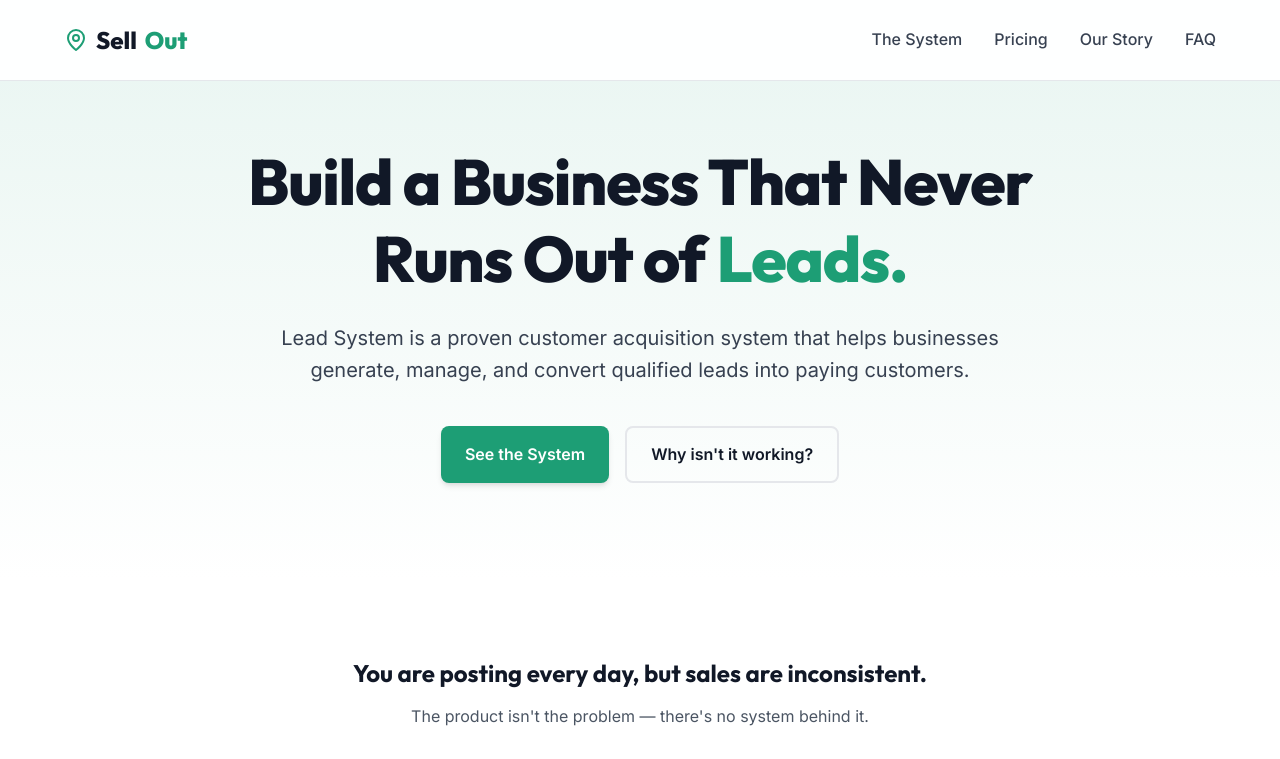
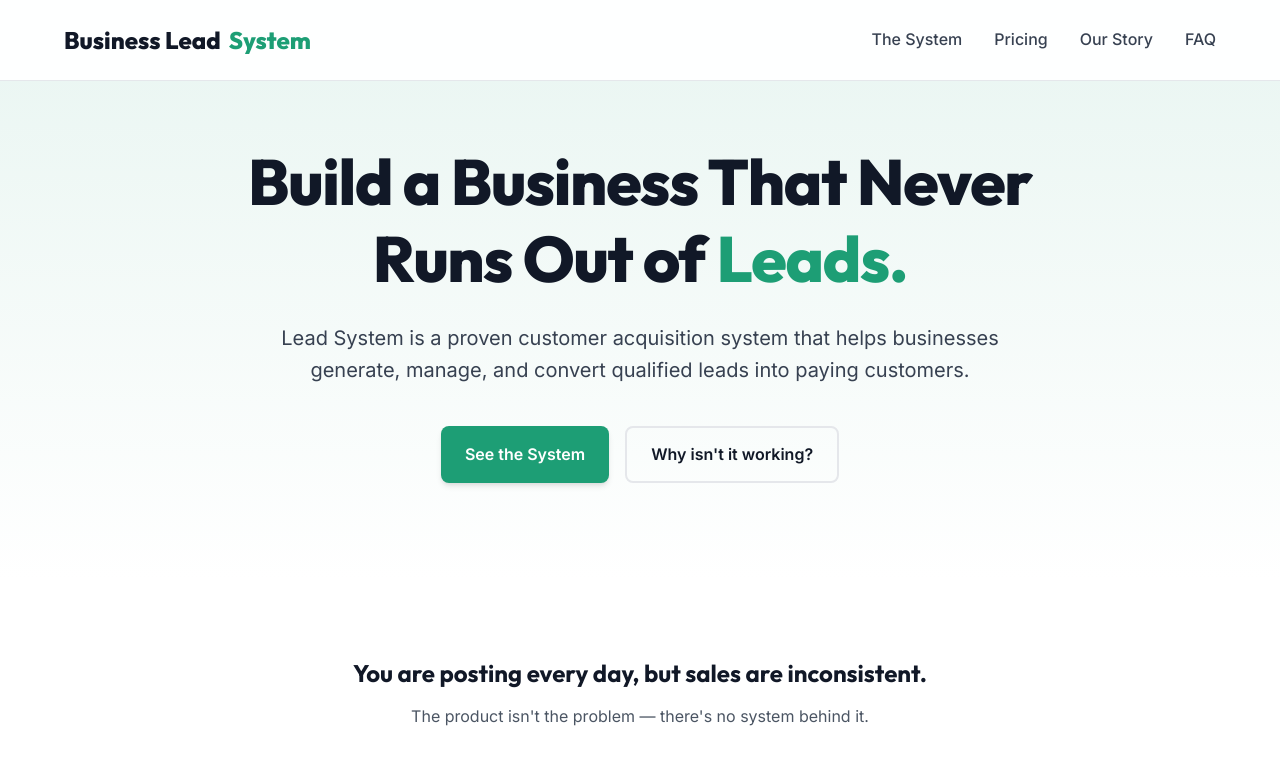
Before and after one commit to dimonite17/lead.system.website, a plain HTML site: page index.html in a window 1280 px wide. Shown: the top 759 px of the page. Drawn offline with Linux system fonts and the light colour scheme.

Commit message:
Rebrand: Sell Out to Business Lead System, remove logo icon

```diff
--- a/index.html
+++ b/index.html
@@ -3,7 +3,7 @@
 <head>
   <meta charset="UTF-8">
   <meta name="viewport" content="width=device-width, initial-scale=1.0">
-  <title>Sell Out | Lead System for Nigerian Fashion Sellers</title>
+  <title>Business Lead System | Lead System for Nigerian Fashion Sellers</title>
   <link rel="stylesheet" href="index.css">
 </head>
 <body>
@@ -12,8 +12,7 @@
   <header class="header">
     <div class="container">
       <a href="#" class="logo">
-        <svg width="24" height="24" viewBox="0 0 24 24" fill="none" stroke="var(--primary)" stroke-width="2" stroke-linecap="round" stroke-linejoin="round"><path d="M20 10c0 6-8 12-8 12s-8-6-8-12a8 8 0 0 1 16 0Z"/><circle cx="12" cy="10" r="3"/></svg>
-        Sell <span>Out</span>
+        Business Lead <span>System</span>
       </a>
       <nav class="nav" id="nav-menu">
         <a href="#system">The System</a>
@@ -291,7 +290,7 @@
 
   <footer class="footer">
     <div class="container">
-      <p>&copy; 2026 Sell Out. All rights reserved.</p>
+      <p>&copy; 2026 Business Lead System. All rights reserved.</p>
     </div>
   </footer>
 
```
Also changed, not shown: onboarding.html (+2 -2 lines).
